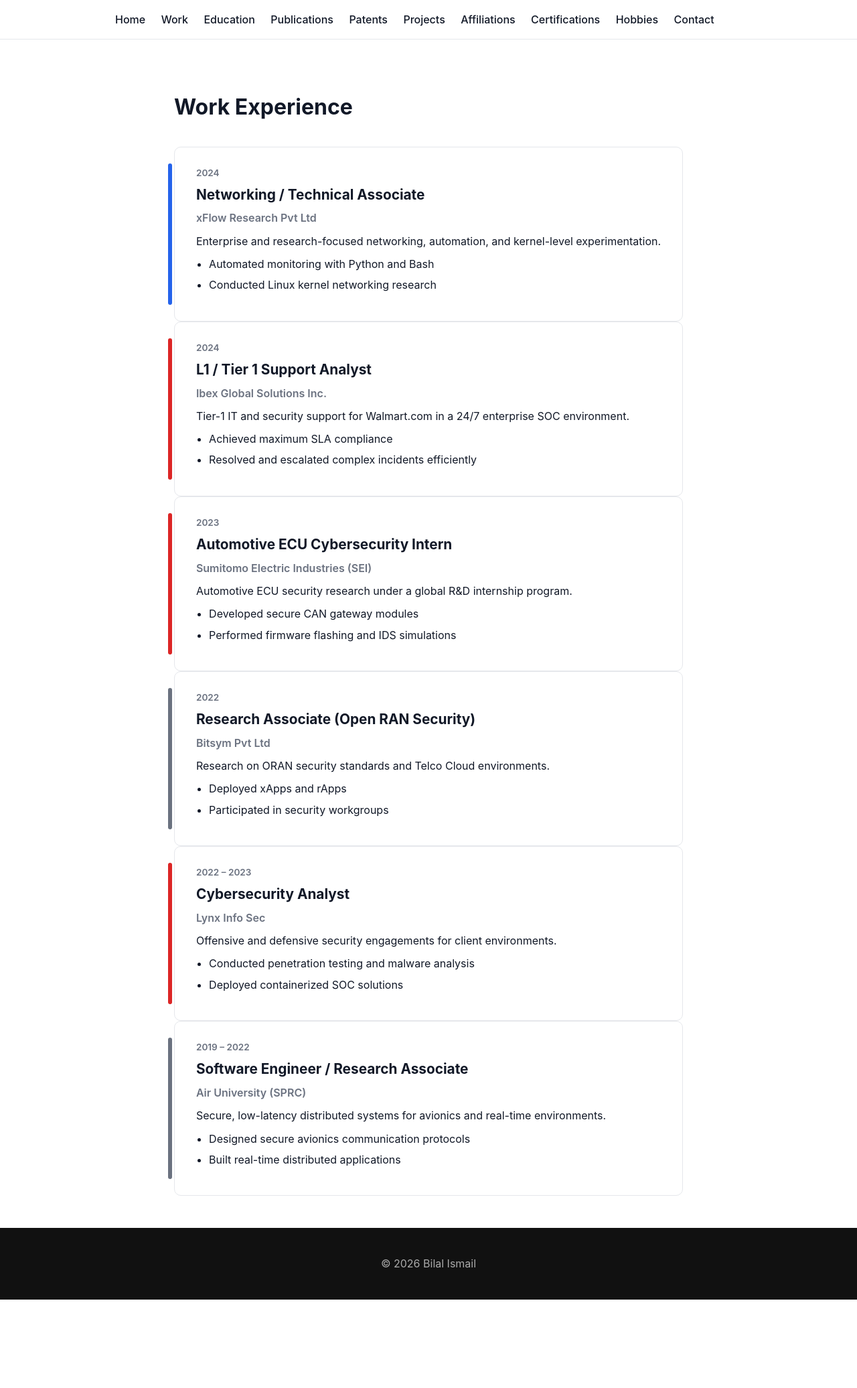
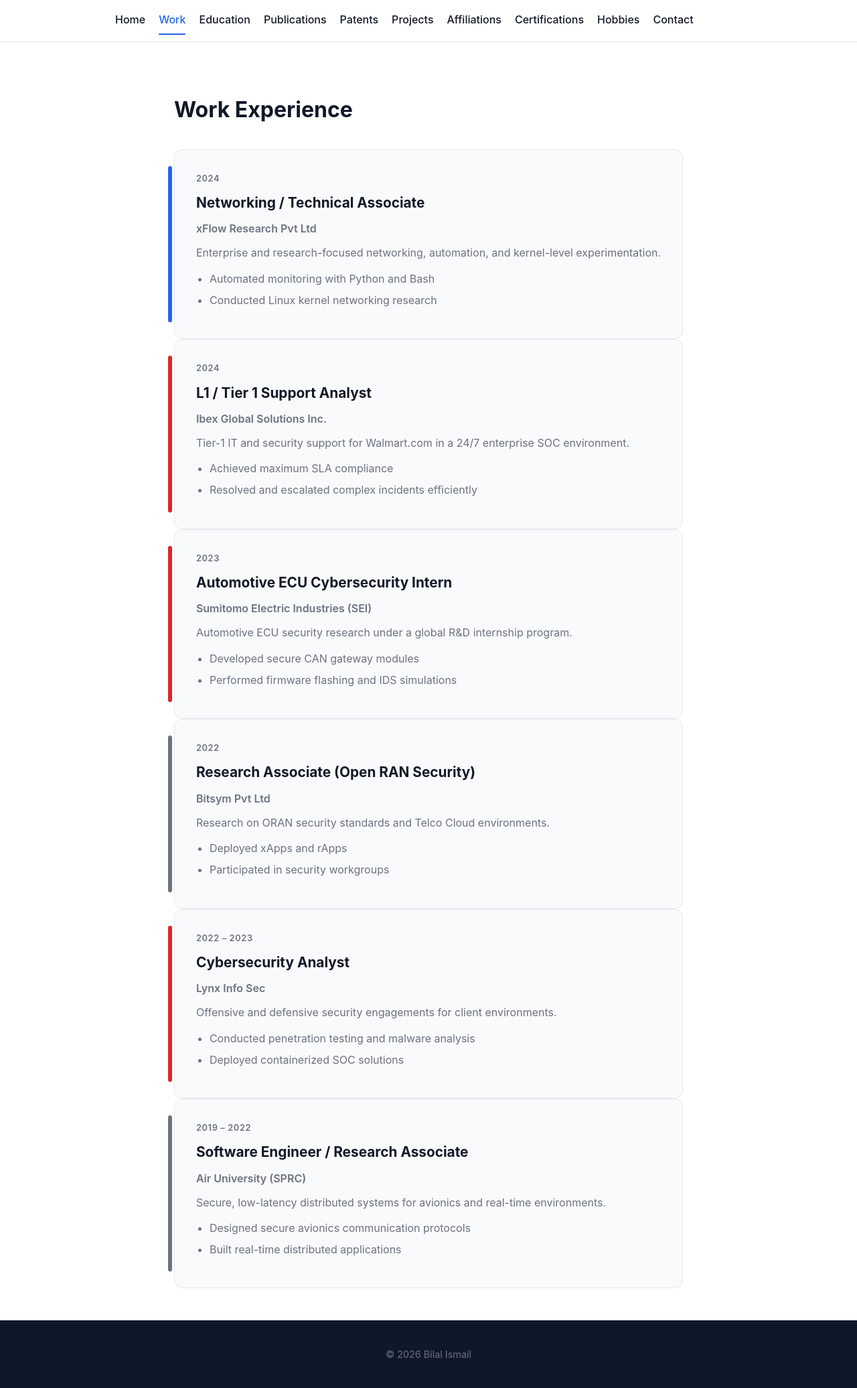
Before and after one commit to bilal-ismail/bilal-ismail.github.io, a Jekyll site: the page built from work.md, in a window 1280 px wide. Shown: the whole page at 67% size. Built offline with Jekyll 4.4.1, drawn with Linux system fonts in a browser that asks for light colours; before the commit the page ends 1940 px from its top, so only the background shows below that.

Commit message:
Update main.css

```diff
--- a/assets/css/main.css
+++ b/assets/css/main.css
@@ -1,3 +1,7 @@
+/* --------------------
+   ROOT & LAYOUT
+-------------------- */
+
 html, body {
   height: 100%;
   margin: 0;
@@ -13,11 +17,17 @@ body {
   flex: 1;
 }
 
+/* --------------------
+   DESIGN TOKENS
+-------------------- */
+
 :root {
   --bg: #ffffff;
+  --surface: #f9fafb;
   --text: #111827;
   --muted: #6b7280;
   --border: #e5e7eb;
+  --accent: #2563eb;
 
   --ict: #2563eb;
   --security: #dc2626;
@@ -25,51 +35,78 @@ body {
   --robotics: #059669;
 }
 
+/* --------------------
+   GLOBAL
+-------------------- */
+
 * {
   box-sizing: border-box;
 }
 
 body {
   font-family: Inter, system-ui, -apple-system, BlinkMacSystemFont, sans-serif;
-  margin: 0;
   background: var(--bg);
   color: var(--text);
   line-height: 1.65;
 }
 
-/* NAV */
-header {
-  border-bottom: 1px solid var(--border);
-  background: #fff;
+a {
+  color: var(--accent);
 }
 
-.site-footer {
-  padding: 1.5rem;
-  background: #111;
-  color: #aaa;
-  text-align: center;
+a:hover {
+  text-decoration: underline;
 }
 
+/* --------------------
+   HEADER / NAV
+-------------------- */
 
+header {
+  background: #fff;
+  border-bottom: 1px solid var(--border);
+}
 
 nav {
   max-width: 1000px;
   margin: auto;
   padding: 1rem 2rem;
+  display: flex;
+  gap: 1.25rem;
 }
 
 nav a {
-  margin-right: 1.2rem;
+  position: relative;
   text-decoration: none;
   font-weight: 500;
   color: var(--text);
+  padding-bottom: 0.25rem;
 }
 
 nav a:hover {
-  color: var(--ict);
+  color: var(--accent);
 }
 
-/* PAGE */
+/* Active page highlight */
+nav a.active {
+  color: var(--accent);
+}
+
+nav a.active::after {
+  content: "";
+  position: absolute;
+  left: 0;
+  bottom: -6px;
+  width: 100%;
+  height: 2px;
+  background: var(--accent);
+  border-radius: 2px;
+}
+
+/* --------------------
+   MAIN CONTENT
+-------------------- */
+
 main {
   max-width: 1000px;
   margin: auto;
@@ -83,10 +120,22 @@ h1 {
 
 h2 {
   font-size: 1.3rem;
-  margin: 0.25rem 0;
+  margin: 0.5rem 0;
 }
 
-/* TIMELINE */
+h3 {
+  margin-top: 1.5rem;
+  font-size: 1.1rem;
+}
+
+p {
+  color: var(--muted);
+}
+
+/* --------------------
+   TIMELINE
+-------------------- */
+
 .timeline {
   display: flex;
   flex-direction: column;
@@ -95,12 +144,13 @@ h2 {
 
 .timeline-item {
   position: relative;
-  padding: 1.5rem 2rem;
+  padding: 1.75rem 2rem;
   border: 1px solid var(--border);
-  border-radius: 10px;
-  background: #fff;
+  border-radius: 12px;
+  background: var(--surface);
 }
 
+/* Vertical indicator */
 .timeline-item::before {
   content: "";
   position: absolute;
@@ -112,45 +162,67 @@ h2 {
   background: var(--muted);
 }
 
-/* PERIOD */
+/* --------------------
+   TIMELINE CONTENT
+-------------------- */
+
 .timeline-period {
-  font-size: 0.85rem;
+  font-size: 0.8rem;
   font-weight: 600;
+  letter-spacing: 0.05em;
   text-transform: uppercase;
   color: var(--muted);
 }
 
-/* META */
 .timeline-meta {
   font-weight: 600;
   color: var(--muted);
   margin-bottom: 0.5rem;
 }
 
-/* CONTENT */
 .timeline-item p {
-  margin: 0.5rem 0;
+  margin: 0.6rem 0;
 }
 
 .timeline-item ul {
-  margin-top: 0.5rem;
-  padding-left: 1.2rem;
+  margin-top: 0.75rem;
+  padding-left: 1.25rem;
 }
 
 .timeline-item li {
-  margin-bottom: 0.3rem;
+  margin-bottom: 0.35rem;
+  color: var(--muted);
 }
 
-/* DOMAIN COLORS */
+/* --------------------
+   DOMAIN COLORS
+-------------------- */
+
 .timeline-item[data-domain="ict"]::before {
   background: var(--ict);
 }
+
 .timeline-item[data-domain="security"]::before {
   background: var(--security);
 }
+
 .timeline-item[data-domain="ai"]::before {
   background: var(--ai);
 }
+
 .timeline-item[data-domain="robotics"]::before {
   background: var(--robotics);
 }
+
+/* --------------------
+   FOOTER
+-------------------- */
+
+.site-footer {
+  padding: 1.5rem;
+  background: #0f172a;
+  color: #9ca3af;
+  text-align: center;
+  font-size: 0.9rem;
+  margin-top: auto;
+}
```
